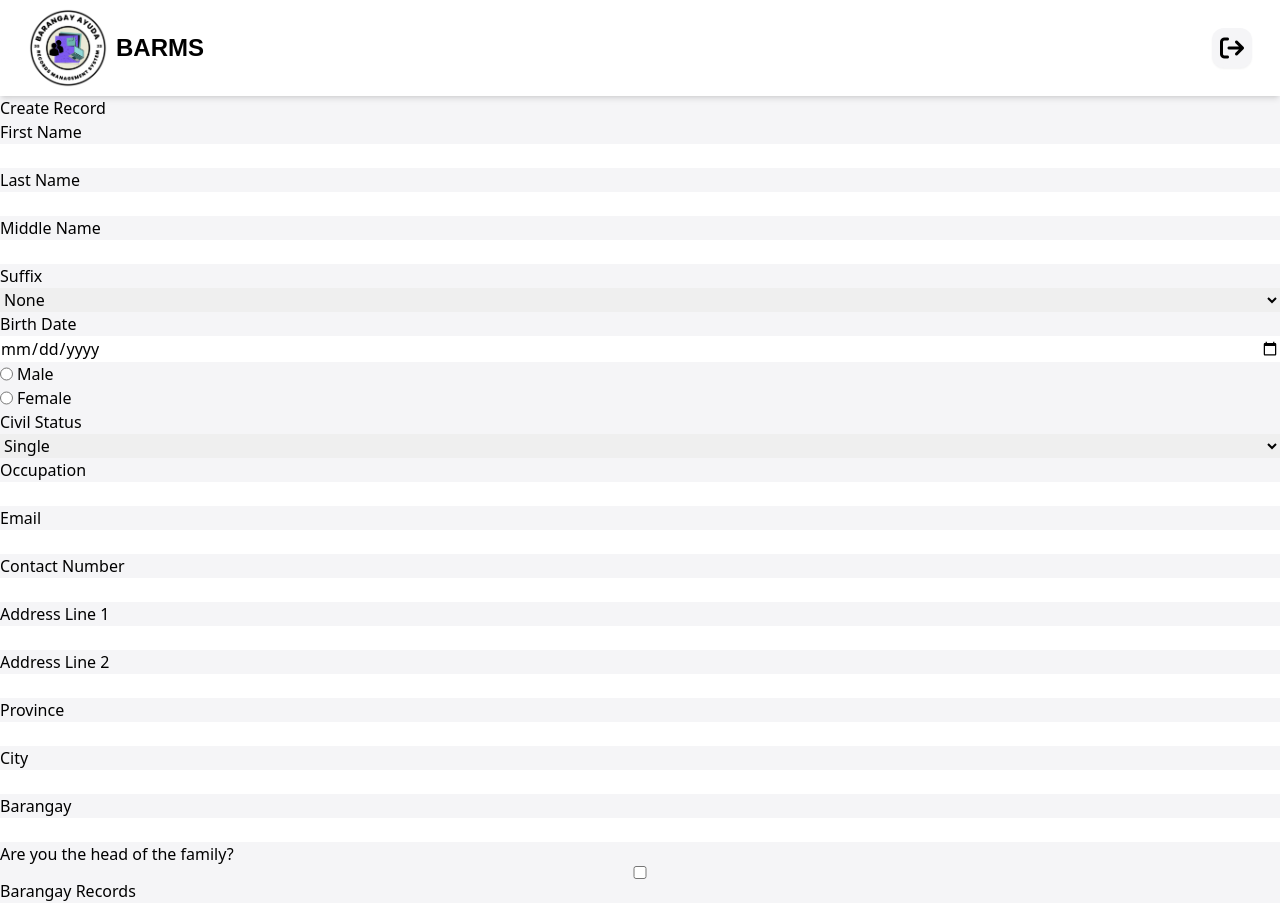
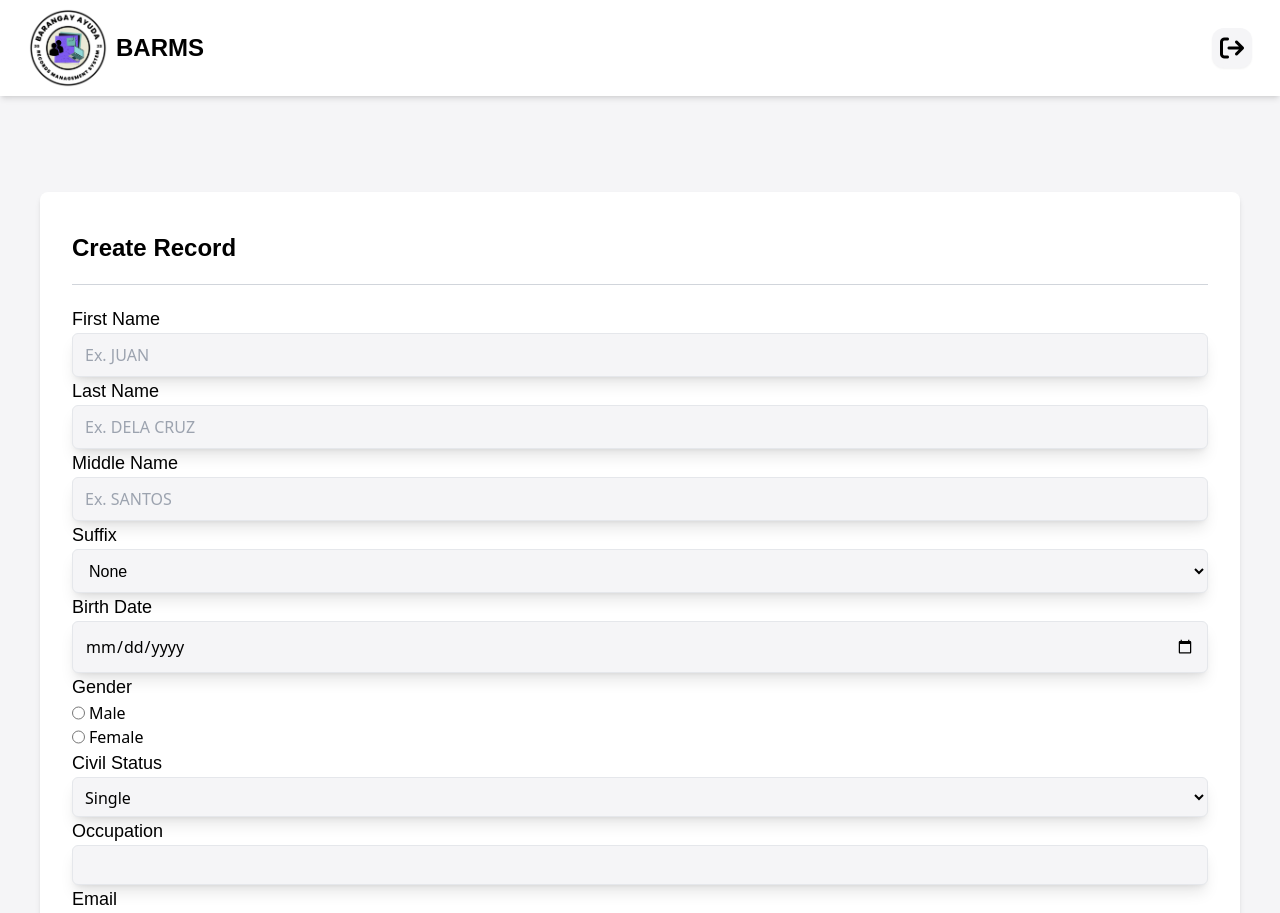
Before and after one commit to babyrail/brams, a Next.js app: page /admin/pages/createRecord in a window 1280 px wide. Shown: the top 913 px of the page. Built offline with nearby package versions, Linux system fonts and the light colour scheme; no server answers; sample sign-in values are in the browser's storage.

Commit message:
EPiC update

```diff
--- /dev/null
+++ b/pages/403.tsx
@@ -0,0 +1,5 @@
+
+
+export default function ForbiddenPage(){
+
+}
--- a/pages/admin/pages/createRecord.jsx
+++ b/pages/admin/pages/createRecord.jsx
@@ -123,39 +123,49 @@ export default function CreateRecord({ sesh }) {
             }
           });
         }
+        if(!response.ok){
+         MySwal.fire({
+          title: "Error",
+          text: "There has been an error saving your record",
+          icon: "error",
+          confirmButtonText: "Ok"
+         })
+        }
       }
     };
     upload();
   }
   return (
     <>
-      <div className="container mx-auto ">
-        <h1>Create Record</h1>
-        <form method="post" onSubmit={handleOnSubmit} className="flex flex-col">
+      <div className="container mx-auto p-10 ">
+
+        <form method="post" onSubmit={handleOnSubmit} className="flex flex-col bg-white rounded-lg px-8 shadow-md mt-14 pb-10">
+        <h1 className="text-2xl font-Poppins font-semibold border-b border-b-gray-300 pt-10 pb-5 mb-5 ">Create Record</h1>
           {/* Name */}
-          <label htmlFor="firstName">First Name</label>
-          <input type="text" name="firstName" id="firstName" />
+          <label className="text-lg font-Poppins font-normal" htmlFor="firstName">First Name</label>
+          <input placeholder="Ex. JUAN" className="bg-customWhite rounded-md border h-11 shadow-lg p-3"  type="text" name="firstName" id="firstName" />
 
-          <label htmlFor="lastName">Last Name</label>
-          <input type="text" name="lastName" id="lastName" />
+          <label className="text-lg font-Poppins font-normal" htmlFor="lastName">Last Name</label>
+          <input placeholder="Ex. DELA CRUZ" className="bg-customWhite rounded-md border h-11 shadow-lg p-3"  type="text" name="lastName" id="lastName" />
 
-          <label htmlFor="middleName">Middle Name</label>
-          <input type="text" name="middleName" id="middleName" />
+          <label className="text-lg font-Poppins font-normal" htmlFor="middleName">Middle Name</label>
+          <input placeholder="Ex. SANTOS" className="bg-customWhite rounded-md border h-11 shadow-lg p-3"  type="text" name="middleName" id="middleName" />
 
-          <label htmlFor="suffix">Suffix</label>
-          <select name="suffix" id="suffix">
-            <option value="none">None</option>
-            <option value="Jr">Jr</option>
-            <option value="Sr">Sr</option>
-            <option value="III">III</option>
-            <option value="IV">IV</option>
-            <option value="V">V</option>
+          <label className="text-lg font-Poppins font-normal" htmlFor="suffix">Suffix</label>
+          <select className="font-Poppins h-11 bg-customWhite rounded-md border shadow-lg p-3" name="suffix" id="suffix">
+            <option className="font-Poppins" value="none">None</option>
+            <option className="font-Poppins" value="Jr">Jr</option>
+            <option className="font-Poppins" value="Sr">Sr</option>
+            <option className="font-Poppins" value="III">III</option>
+            <option className="font-Poppins" value="IV">IV</option>
+            <option className="font-Poppins" value="V">V</option>
           </select>
           {/* birthdate */}
-          <label htmlFor="birthDate">Birth Date</label>
-          <input type="date" name="birthDate" id="birthDate" />
+          <label htmlFor="birthDate" className="text-lg font-Poppins font-normal">Birth Date</label>
+          <input className="p-3 bg-customWhite shadow-lg rounded-md border" type="date" name="birthDate" id="birthDate" />
           {/* Gender */}
           <div>
+            <label htmlFor="gender" className="text-lg font-Poppins font-normal">Gender</label>
             <div className="flex gap-1">
               <input type="radio" name="gender" value="male" />
               <p>Male</p>
@@ -166,8 +176,8 @@ export default function CreateRecord({ sesh }) {
             </div>
           </div>
           {/* Civil Status */}
-          <label htmlFor="civilStatus">Civil Status</label>
-          <select name="civilStatus" id="civilStatus">
+          <label className="font-Poppins text-lg font-normal" htmlFor="civilStatus">Civil Status</label>
+          <select className="bg-customWhite border h-10 p-2 rounded-md shadow-lg" name="civilStatus" id="civilStatus">
             <option value="single">Single</option>
             <option value="married">Married</option>
             <option value="widowed">Widowed</option>
@@ -175,39 +185,40 @@ export default function CreateRecord({ sesh }) {
             <option value="divorced">Divorced</option>
           </select>
           {/* Occupation */}
-          <label htmlFor="occupation">Occupation</label>
-          <input type="text" name="occupation" id="occupation" />
+          <label className="font-Poppins text-lg font-normal" htmlFor="occupation">Occupation</label>
+          <input className="bg-customWhite border h-10 p-3 rounded-md shadow-lg" type="text" name="occupation" id="occupation" />
           {/* Contact Info */}
-          <label htmlFor="email">Email</label>
-          <input type="email" name="email" id="email" />
-          <label htmlFor="contactNumber">Contact Number</label>
-          <input type="number" name="contactNumber" id="contactNumber" />
+          <label className="font-Poppins text-lg font-normal" htmlFor="email">Email</label>
+          <input className="bg-customWhite border h-10 p-3 rounded-md shadow-lg" type="email" name="email" id="email" />
+          <label className="font-Poppins text-lg font-normal" htmlFor="contactNumber">Contact Number</label>
+          <input className="bg-customWhite border h-10 p-3 rounded-md shadow-lg" type="number" name="contactNumber" id="contactNumber" />
           {/* Address */}
-          <label htmlFor="address">Address Line 1</label>
-          <input type="text" name="address" id="address" />
-          <label htmlFor="address2">Address Line 2</label>
-          <input type="text" name="address2" id="address2" />
-          <label htmlFor="province">Province</label>
-          <input type="text" name="province" id="province" />
-          <label htmlFor="city">City</label>
-          <input type="text" name="city" id="city" />
-          <label htmlFor="barangay">Barangay</label>
-          <input type="text" name="barangay" id="barangay" />
+          <label className="font-Poppins text-lg font-normal" htmlFor="address">Address Line 1</label>
+          <input className="bg-customWhite border h-10 p-3 rounded-md shadow-lg" type="text" name="address" id="address" />
+          <label className="font-Poppins text-lg font-normal" htmlFor="address2">Address Line 2</label>
+          <input className="bg-customWhite border h-10 p-3 rounded-md shadow-lg" type="text" name="address2" id="address2" />
+          <label className="font-Poppins text-lg font-normal" htmlFor="province">Province</label>
+          <input className="bg-customWhite border h-10 p-3 rounded-md shadow-lg" type="text" name="province" id="province" />
+          <label className="font-Poppins text-lg font-normal" htmlFor="city">City</label>
+          <input className="bg-customWhite border h-10 p-3 rounded-md shadow-lg" type="text" name="city" id="city" />
+          <label className="font-Poppins text-lg font-normal" htmlFor="barangay">Barangay</label>
+          <input className="bg-customWhite border h-10 p-3 rounded-md shadow-lg" type="text" name="barangay" id="barangay" />
           {/* family information */}
-          <label htmlFor="isFamilyHead">Are you the head of the family?</label>
-          <input type="checkbox" name="isFamilyHead" id="isFamilyHead" />
+          <div className="flex gap-4 my-5"><label className="font-Poppins text-lg font-normal" htmlFor="isFamilyHead">Are you the head of the family?</label>
+          <input className="" type="checkbox" name="isFamilyHead" id="isFamilyHead" /></div>
           {/* Records */}
-          <label htmlFor="brgy_records">Barangay Records</label>
-          <input type="text" name="brgy_records" id="brgy_records" />
+          <label className="font-Poppins text-lg font-normal" htmlFor="brgy_records">Barangay Records</label>
+          <input className="bg-customWhite border h-10 p-3 rounded-md shadow-lg" type="text" name="brgy_records" id="brgy_records" />
           {/* Image */}
-          <label htmlFor="image">Image</label>
+          <label className="font-Poppins text-lg font-normal mb-2" htmlFor="image">Image</label>
           <input
+
             type="file"
             name="image"
             id="image"
             onChange={handleOnChange}
           />
-          <button type="submit">Submit</button>
+          <button type="submit" className="bg-blue-500 w-full md:w-fit p-2 rounded-lg font-Poppins text-customWhite mt-5">Submit</button>
         </form>
       </div>
     </>
--- a/pages/admin/pages/manageRecords.tsx
+++ b/pages/admin/pages/manageRecords.tsx
@@ -1,5 +1,7 @@
 import React from "react";
 import Link from "next/link";
+import {getSession} from "next-auth/react"
+import {Session} from "next-auth"
 export default function manageRecords() {
   return (
     <div>
@@ -30,3 +32,29 @@ export default function manageRecords() {
     </div>
   );
 }
+
+interface CustomSession extends Session {
+  role: string;
+}
+
+export async function getServerSideProps(context: any) {
+  const session = await getSession(context);
+  const sesh = { ...session } as CustomSession;
+  if (!session) {
+    return {
+      redirect: {
+        destination: "/login",
+        permanent: false,
+      },
+    };
+  }
+  if (sesh.role != "admin") {
+    return {
+      redirect: {
+        destination: "/404",
+        permanent: false,
+      },
+    };
+  }
+  return { props: { ...session } };
+}
```
